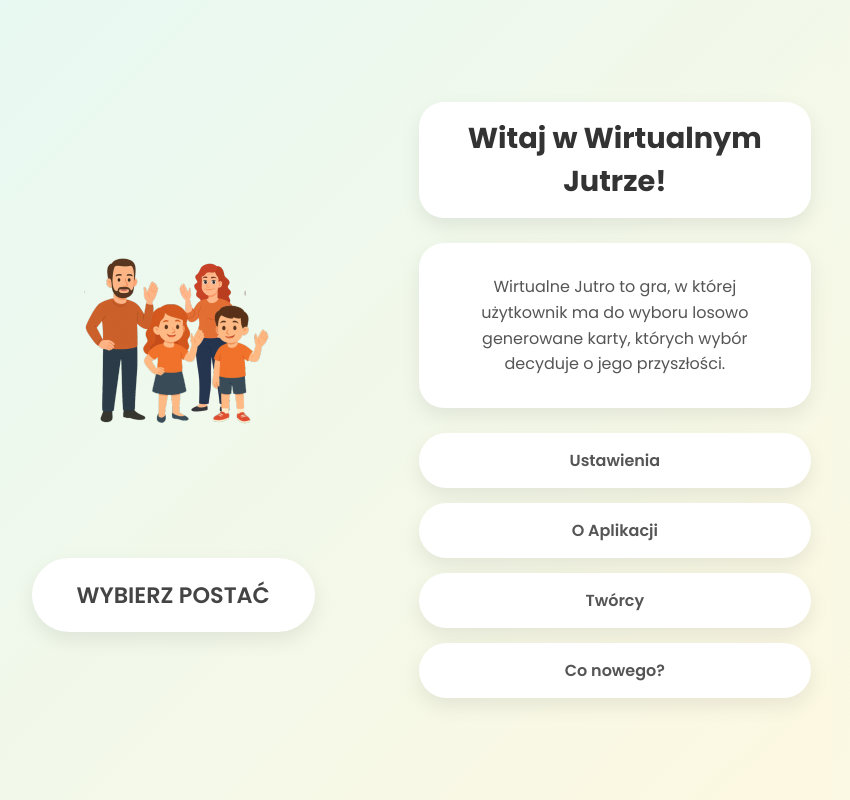
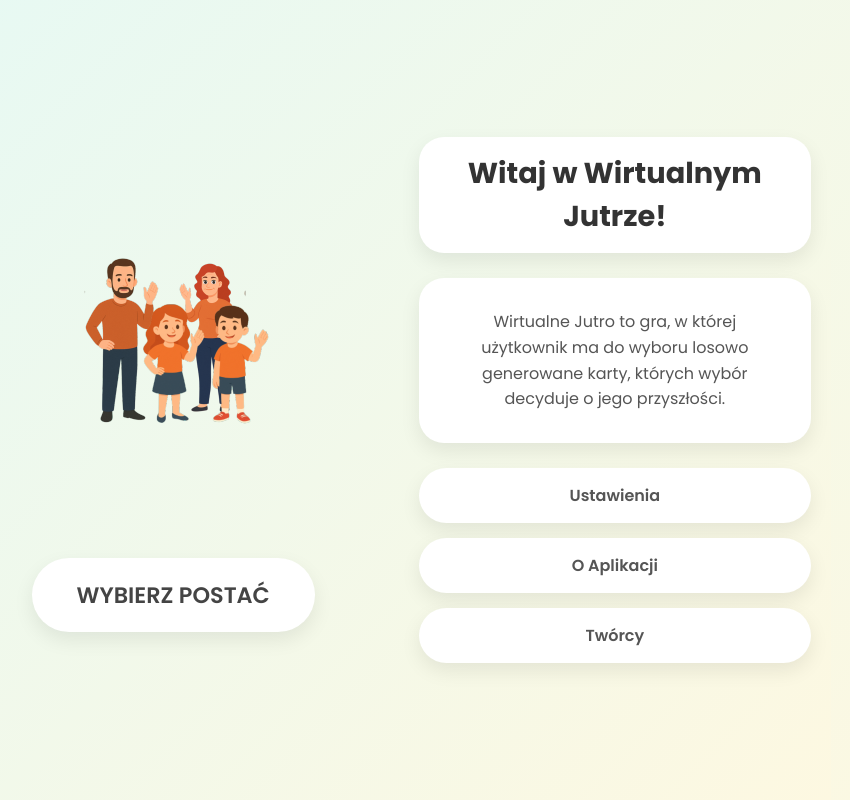
Before and after one commit to JulenZZZ/HackYeah2025, a Django app: page / in a window 1280 px wide. Shown: the whole page, without its empty margins (246-1096 px from the left). Run offline with Django 5.2, Linux system fonts and the light colour scheme.

Commit message:
co nowego menu button deletion

```diff
--- a/hackyeahAPI/game/templates/game/landing_page.html
+++ b/hackyeahAPI/game/templates/game/landing_page.html
@@ -27,7 +27,6 @@
                 <a href="#" class="btn btn-menu">Ustawienia</a>
                 <a href="#" class="btn btn-menu">O Aplikacji</a>
                 <a href="#" class="btn btn-menu">Twórcy</a>
-                <a href="#" class="btn btn-menu">Co nowego?</a>
             </div>
         </div>
     </div>
```
